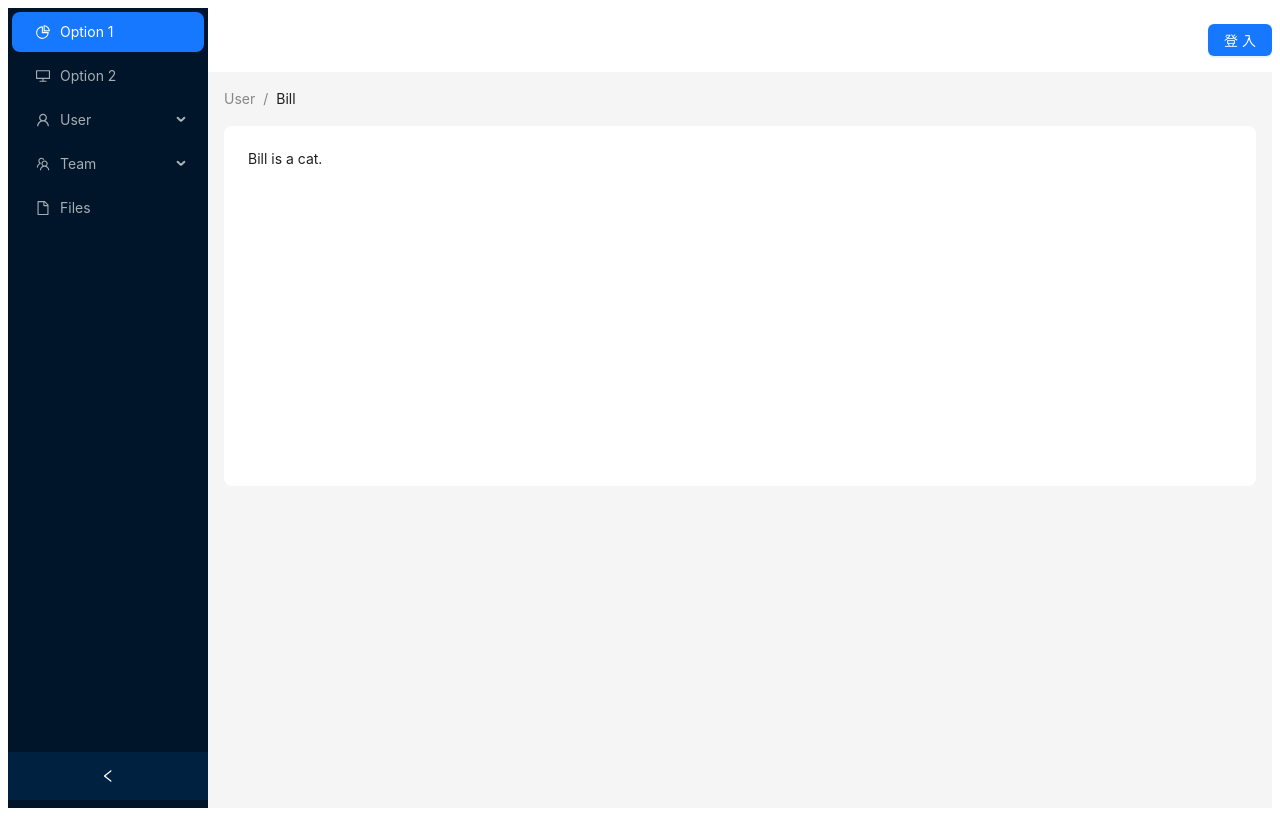
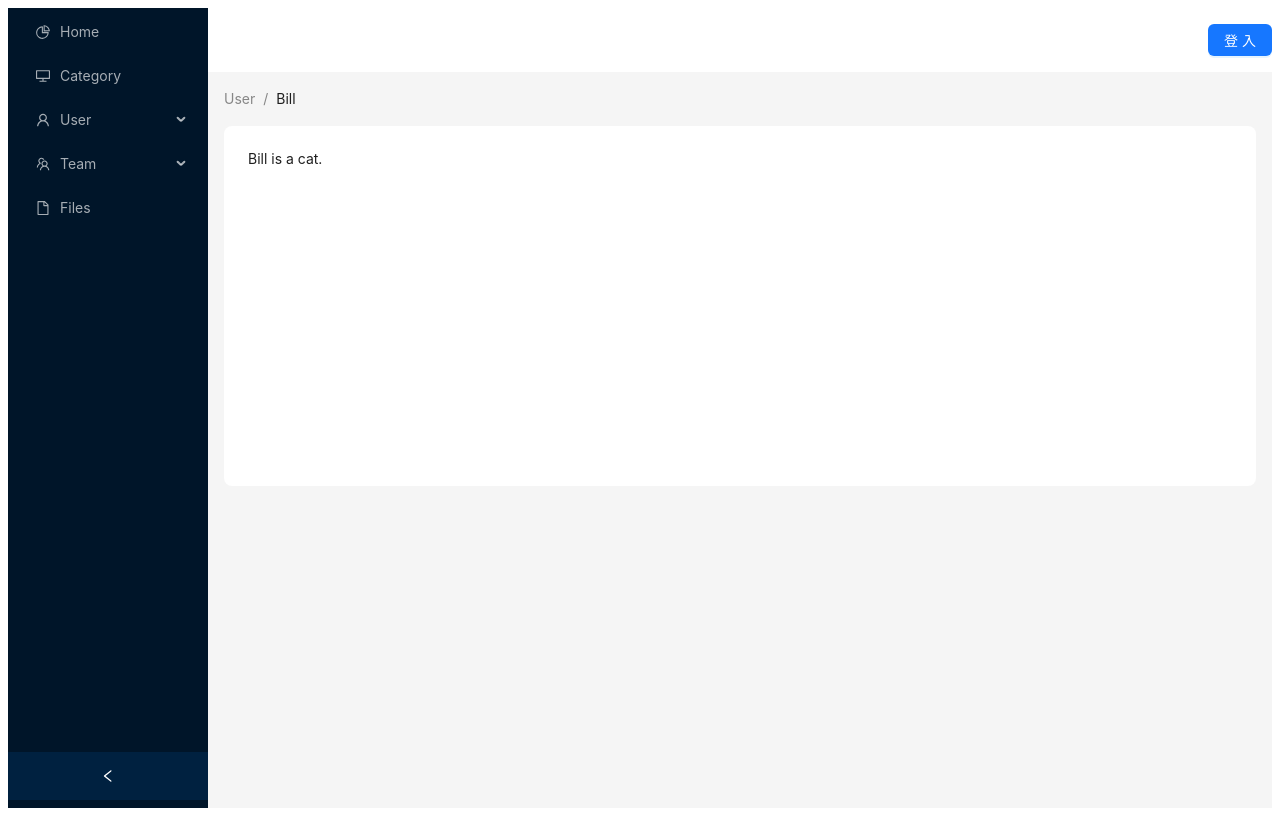
Before and after one commit to tank61409/BigEvent, a React (Create React App) app in the folder ReactTs/bigevent/: page /home in a window 1280 px wide. Built offline with nearby package versions, Linux system fonts and the light colour scheme.

Commit message:
設定sider

```diff
--- a/ReactTs/bigevent/src/page/Home.tsx
+++ b/ReactTs/bigevent/src/page/Home.tsx
@@ -9,6 +9,7 @@ import {
 import type { MenuProps } from 'antd';
 import { Breadcrumb, Layout, Menu, theme } from 'antd';
 import MyHeader from '../components/MyHeader';
+import { useNavigate } from 'react-router-dom';
 
 const { Header, Content, Footer, Sider } = Layout;
 
@@ -29,8 +30,8 @@ function getItem(
 }
 
 const items: MenuItem[] = [
-  getItem('Option 1', '1', <PieChartOutlined />),
-  getItem('Option 2', '2', <DesktopOutlined />),
+  getItem('Home', '/', <PieChartOutlined />),
+  getItem('Category', '/category', <DesktopOutlined />),
   getItem('User', 'sub1', <UserOutlined />, [
     getItem('Tom', '3'),
     getItem('Bill', '4'),
@@ -41,6 +42,7 @@ const items: MenuItem[] = [
 ];
 
 const Home: React.FC = () => {
+  const navigate = useNavigate()
   const [collapsed, setCollapsed] = useState(false);
   const {
     token: { colorBgContainer, borderRadiusLG },
@@ -50,10 +52,12 @@ const Home: React.FC = () => {
     <Layout style={{ minHeight: '100vh' }}>
       <Sider collapsible collapsed={collapsed} onCollapse={(value) => setCollapsed(value)}>
         <div className="demo-logo-vertical" />
-        <Menu theme="dark" defaultSelectedKeys={['1']} mode="inline" items={items} />
+        <Menu theme="dark" defaultSelectedKeys={['1']} mode="inline" items={items} onClick={({ key }) => {
+          navigate(key)
+        }} />
       </Sider>
       <Layout>
-        <MyHeader/>
+        <MyHeader />
         <Content style={{ margin: '0 16px' }}>
           <Breadcrumb style={{ margin: '16px 0' }} items={[{ title: 'User' }, { title: 'Bill' }]} />
           <div
```
